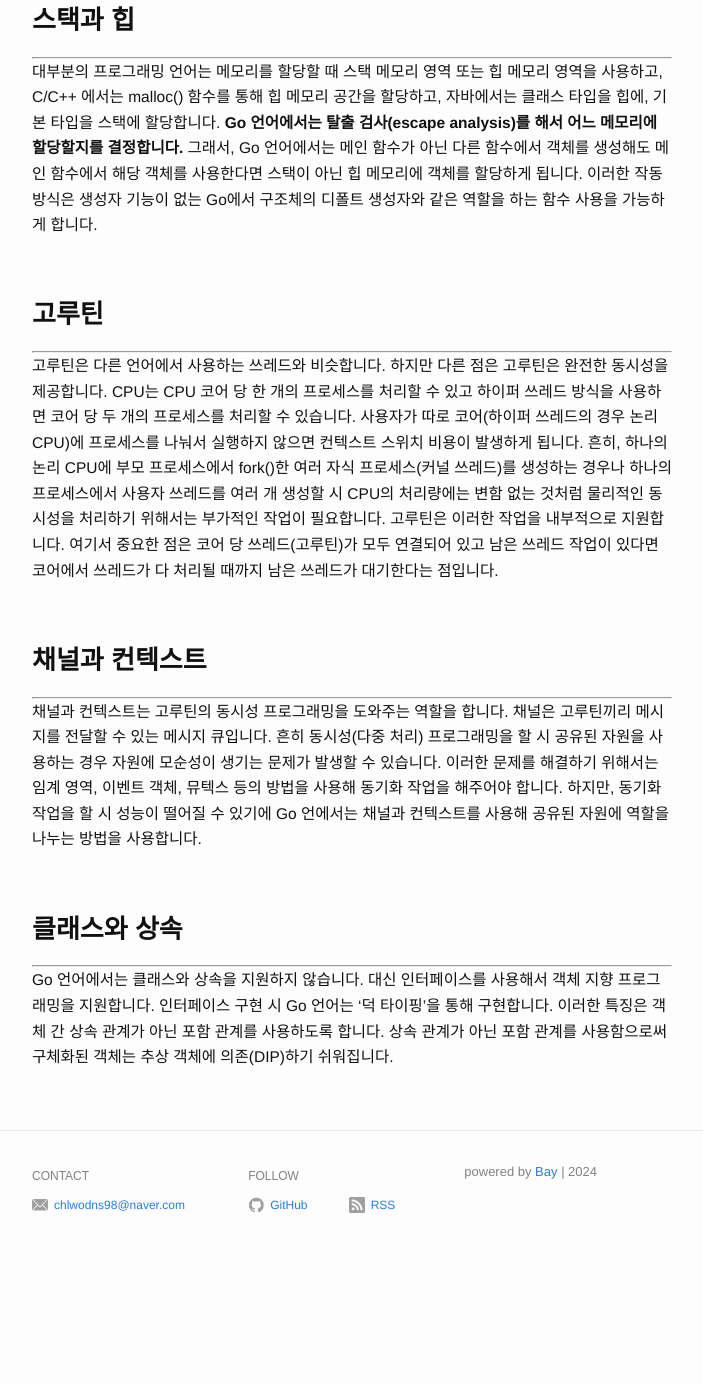
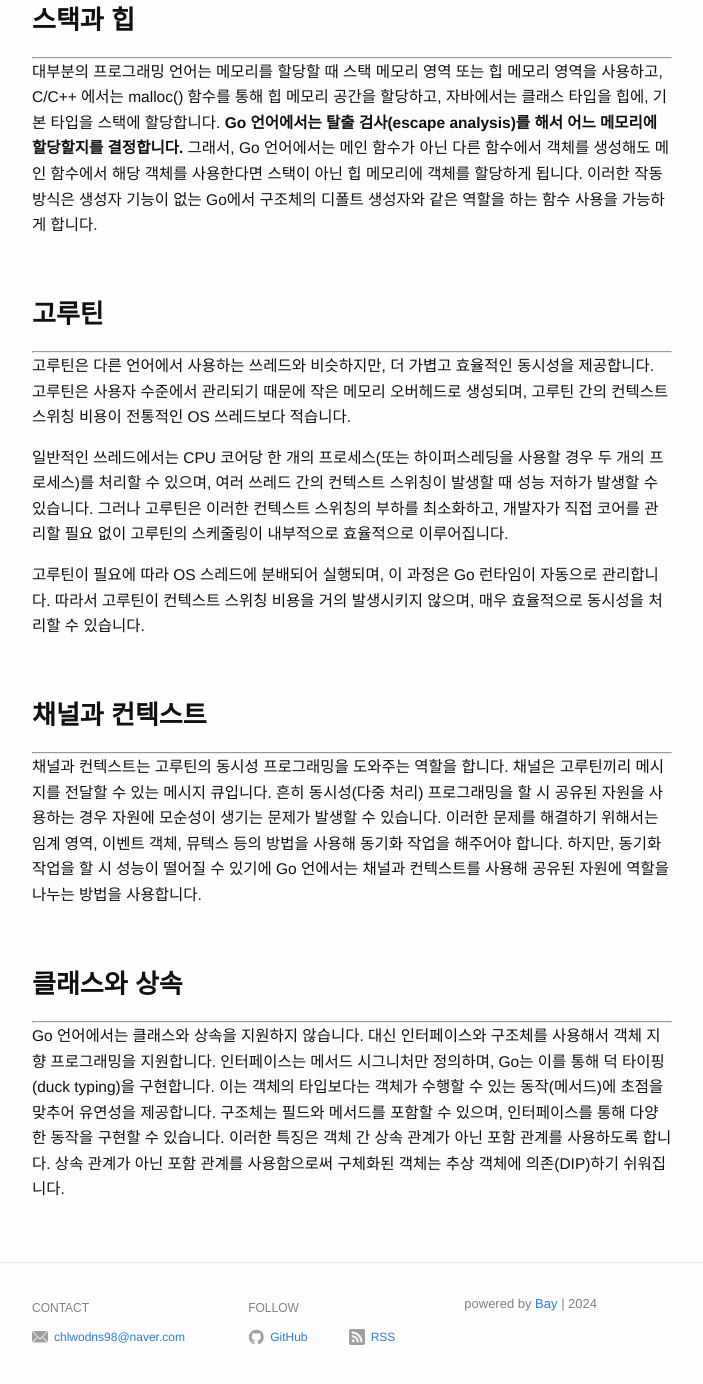
Before and after one commit to Jaeun-Choi98/jaeun-choi98.github.io, a Jekyll site: the page built from _posts/2023-12-05-programming_language_go.md, in a window 1280 px wide and 1400 px high, scrolled down 908 px. Shown: the top 1384 px of the window, without its empty margins (288-991 px from the left). Built offline with Jekyll 4.4.1, drawn with Linux system fonts in a browser that asks for light colours; before the commit the page ends 2176 px from its top, so only the background shows below that.

Commit message:
modfiy content of goPost

```diff
--- a/_posts/2023-12-05-programming_language_go.md
+++ b/_posts/2023-12-05-programming_language_go.md
@@ -35,7 +35,11 @@ Golang 언어에 대한 포스터를 작성하고자 합니다. ‘Tucker의 Go
 
 ---
 
-고루틴은 다른 언어에서 사용하는 쓰레드와 비슷합니다. 하지만 다른 점은 고루틴은 완전한 동시성을 제공합니다. CPU는 CPU 코어 당 한 개의 프로세스를 처리할 수 있고 하이퍼 쓰레드 방식을 사용하면 코어 당 두 개의 프로세스를 처리할 수 있습니다. 사용자가 따로 코어(하이퍼 쓰레드의 경우 논리CPU)에 프로세스를 나눠서 실행하지 않으면 컨텍스트 스위치 비용이 발생하게 됩니다. 흔히, 하나의 논리 CPU에 부모 프로세스에서 fork()한 여러 자식 프로세스(커널 쓰레드)를 생성하는 경우나 하나의 프로세스에서 사용자 쓰레드를 여러 개 생성할 시 CPU의 처리량에는 변함 없는 것처럼 물리적인 동시성을 처리하기 위해서는 부가적인 작업이 필요합니다. 고루틴은 이러한 작업을 내부적으로 지원합니다. 여기서 중요한 점은 코어 당 쓰레드(고루틴)가 모두 연결되어 있고 남은 쓰레드 작업이 있다면 코어에서 쓰레드가 다 처리될 때까지 남은 쓰레드가 대기한다는 점입니다.
+고루틴은 다른 언어에서 사용하는 쓰레드와 비슷하지만, 더 가볍고 효율적인 동시성을 제공합니다. 고루틴은 사용자 수준에서 관리되기 때문에 작은 메모리 오버헤드로 생성되며, 고루틴 간의 컨텍스트 스위칭 비용이 전통적인 OS 쓰레드보다 적습니다.
+
+일반적인 쓰레드에서는 CPU 코어당 한 개의 프로세스(또는 하이퍼스레딩을 사용할 경우 두 개의 프로세스)를 처리할 수 있으며, 여러 쓰레드 간의 컨텍스트 스위칭이 발생할 때 성능 저하가 발생할 수 있습니다. 그러나 고루틴은 이러한 컨텍스트 스위칭의 부하를 최소화하고, 개발자가 직접 코어를 관리할 필요 없이 고루틴의 스케줄링이 내부적으로 효율적으로 이루어집니다.
+
+고루틴이 필요에 따라 OS 스레드에 분배되어 실행되며, 이 과정은 Go 런타임이 자동으로 관리합니다. 따라서 고루틴이 컨텍스트 스위칭 비용을 거의 발생시키지 않으며, 매우 효율적으로 동시성을 처리할 수 있습니다.
 
 <br>
 
@@ -51,4 +55,4 @@ Golang 언어에 대한 포스터를 작성하고자 합니다. ‘Tucker의 Go
 
 ---
 
-Go 언어에서는 클래스와 상속을 지원하지 않습니다. 대신 인터페이스를 사용해서 객체 지향 프로그래밍을 지원합니다. 인터페이스 구현 시 Go 언어는 ‘덕 타이핑’을 통해 구현합니다. 이러한 특징은 객체 간 상속 관계가 아닌 포함 관계를 사용하도록 합니다. 상속 관계가 아닌 포함 관계를 사용함으로써 구체화된 객체는 추상 객체에 의존(DIP)하기 쉬워집니다.
+Go 언어에서는 클래스와 상속을 지원하지 않습니다. 대신 인터페이스와 구조체를 사용해서 객체 지향 프로그래밍을 지원합니다. 인터페이스는 메서드 시그니처만 정의하며, Go는 이를 통해 덕 타이핑(duck typing)을 구현합니다. 이는 객체의 타입보다는 객체가 수행할 수 있는 동작(메서드)에 초점을 맞추어 유연성을 제공합니다. 구조체는 필드와 메서드를 포함할 수 있으며, 인터페이스를 통해 다양한 동작을 구현할 수 있습니다. 이러한 특징은 객체 간 상속 관계가 아닌 포함 관계를 사용하도록 합니다. 상속 관계가 아닌 포함 관계를 사용함으로써 구체화된 객체는 추상 객체에 의존(DIP)하기 쉬워집니다.
```
